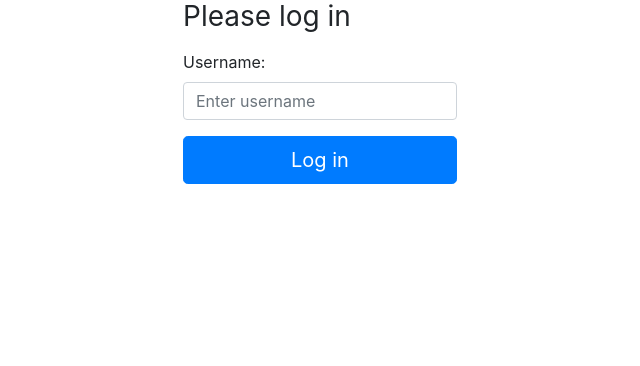
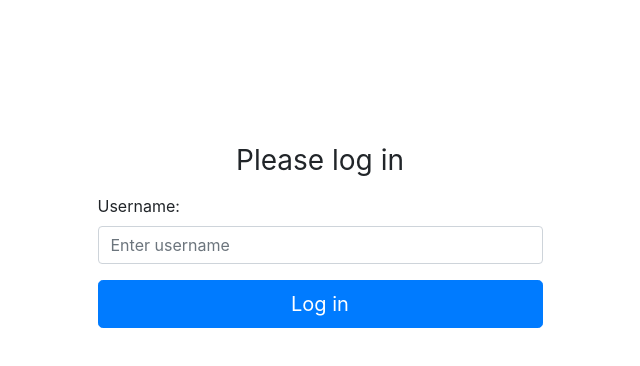
Before and after one commit to LomakoDasha/Chat, a React (Create React App) app: page / in a window 1280 px wide. Shown: the top 366 px of the page, without its empty margins (320-960 px from the left). Built offline with nearby package versions, Linux system fonts and the light colour scheme; the HTML template or start-up script is replaced by a standard one.

Commit message:
style: add styles for messagingPanel

```diff
--- a/src/components/header/header.js
+++ b/src/components/header/header.js
@@ -1,7 +1,5 @@
 import React, { Component } from 'react';
-
-import headerStyles from './header.module.css'
-
+import headerStyles from './header.module.css';
 class Header extends Component {
     logOut = (e) => {
         e.preventDefault();
--- a/src/components/login/Login.js
+++ b/src/components/login/Login.js
@@ -3,21 +3,22 @@ import React, { Component } from 'react';
 class Login extends Component {
     login = (e) => {
         e.preventDefault()
-        const username = e.target.from.value
+        const username = e.target.usernameInput.value
         this.props.setFrom(username)
         localStorage.setItem("username", username);
     }
 
   render () {
     return (
-    <div id="login" className="d-flex justify-content-center align-items-center flex-row">
-      <form onSubmit={this.login}>
-        <h3 className="h3 mb-3 font-weight-normal">Please log in</h3>
+      <div className="container h-100 w-70 mt-5">
+        <div className="row justify-content-center align-items-center">
+          <form className="col-5  mt-5" onSubmit={this.login}>
+            <h3 className="h3 mt-5 mb-3 font-weight-normal" align="center">Please log in</h3>
             <div className="form-group">
               <label>Username:</label>
               <input
                 type="text"
-            id="from"
+                id="usernameInput"
                 className="form-control"
                 name="username"
                 placeholder="Enter username"
@@ -31,6 +32,7 @@ class Login extends Component {
             </button>
           </form>
         </div>
+      </div>
     )
   }
 
--- a/src/components/messagingPanel/MessagingPanel.js
+++ b/src/components/messagingPanel/MessagingPanel.js
@@ -3,6 +3,7 @@ import React, { Component } from 'react';
 import Header from '../header/header'
 import DisplayConversation from './conversation/DisplayConversation';
 import MessagingBox from './messagingBox/MessagingBox';
+import MessagePanelStyles from './Panel.module.css';
 
 class MessagingPanel extends Component {
     state = {
@@ -27,11 +28,11 @@ class MessagingPanel extends Component {
 
   render () {
     return (
-      <>
-        <Header />
-        <DisplayConversation messages={this.state.messages}/>
-        <MessagingBox getMessage={this.getMessage}/>
-      </>
+      <div className={MessagePanelStyles.app}>
+        <Header  className={MessagePanelStyles.header} />
+        <DisplayConversation className={MessagePanelStyles.conversation} messages={this.state.messages}/>
+        <MessagingBox className={MessagePanelStyles.messageBox} getMessage={this.getMessage}/>
+      </div>
     )
   }
 
--- /dev/null
+++ b/src/components/messagingPanel/Panel.module.css
@@ -0,0 +1,20 @@
+.app {
+  display: flex;
+  flex-direction: column;
+  height: 100%;
+}
+
+.header {
+  width: 15%;
+  order: 1;
+}
+
+.conversation {
+  flex-grow: 1;
+  order: 2;
+}
+
+.messageBox {
+  width: 15%;
+  order: 3;
+}
```
Lines whose indentation alone changed are shown as unchanged.
